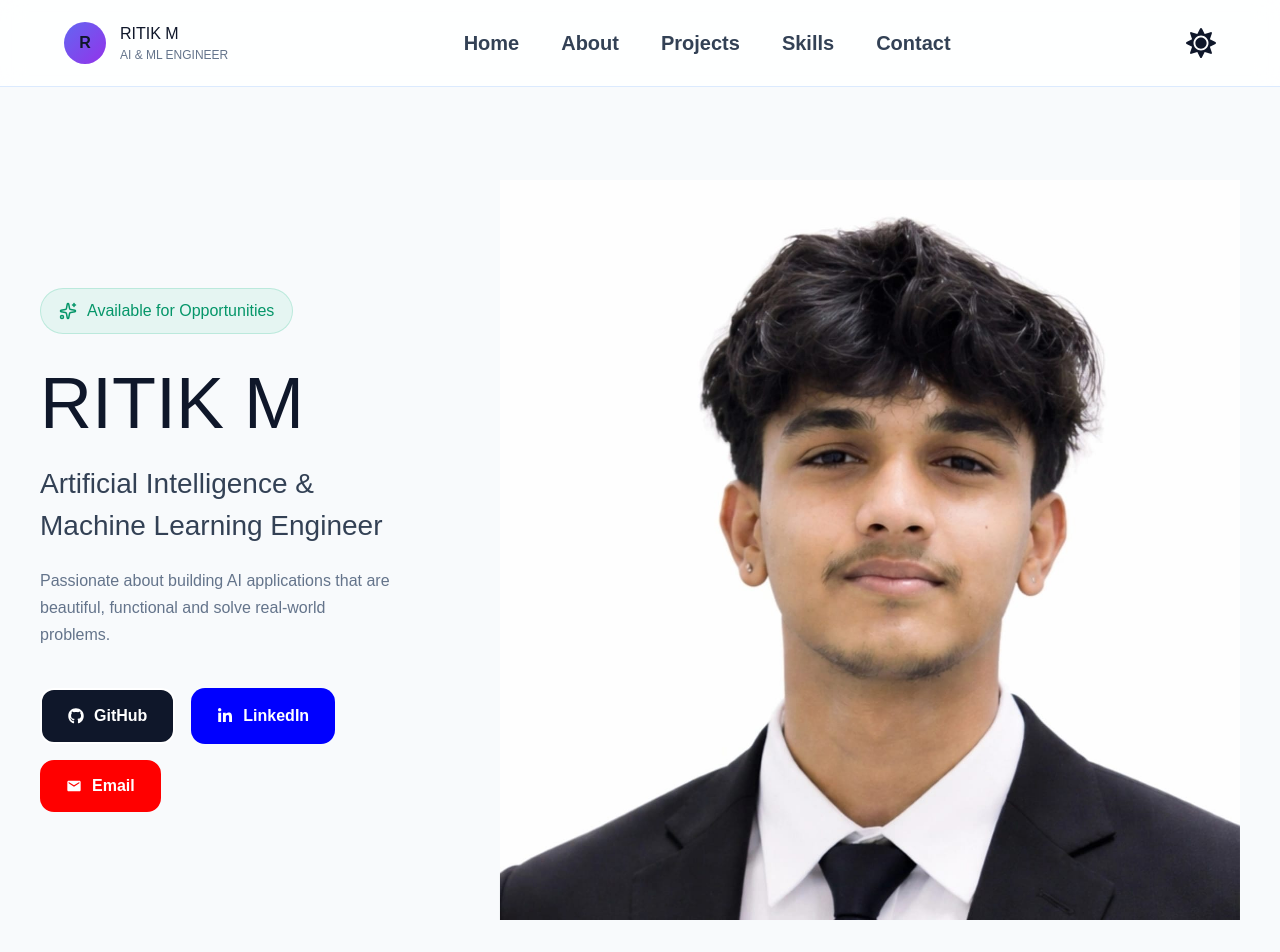
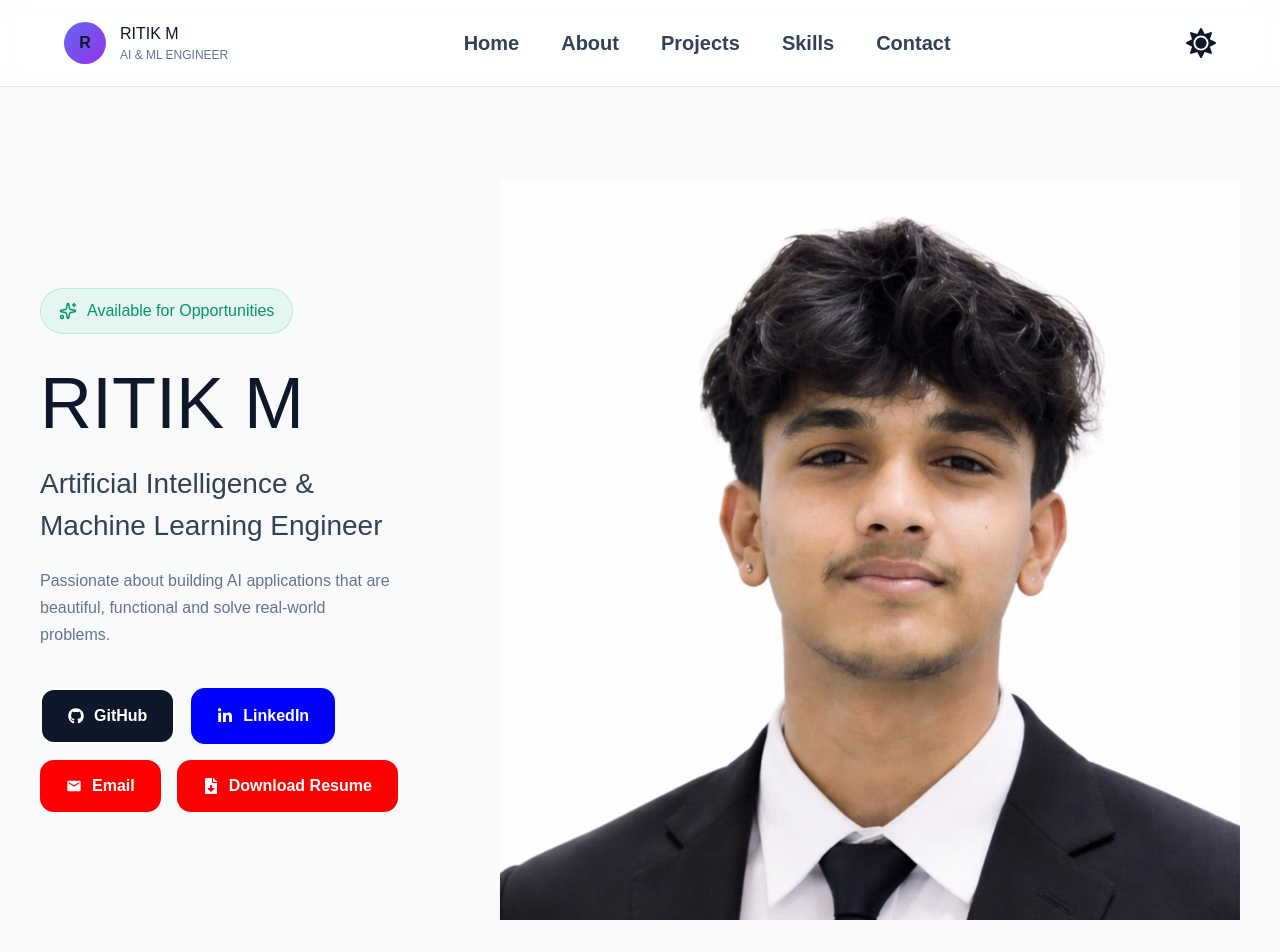
Before and after one commit to RitikM-AiDev/Ritik_aidev, a React (Vite) app in the folder Aizon/: page / in a window 1280 px wide. Shown: the top 952 px of the page. Built offline with nearby package versions, Linux system fonts and the light colour scheme.

Commit message:
resume download added option

```diff
--- a/Aizon/src/App.jsx
+++ b/Aizon/src/App.jsx
@@ -1,4 +1,4 @@
-import { FaGithub, FaLinkedinIn } from "react-icons/fa";
+import { FaGithub, FaLinkedinIn, FaFileDownload } from "react-icons/fa";
 import { MdEmail } from "react-icons/md";
 import ritik_photo from './assets/ritik_photo.jpeg';
 import Popup from './Popup.jsx';
@@ -278,6 +278,16 @@ and a backend powered by Agentic AI for intelligent analysis and report generati
               <MdEmail />
               Email
             </a>
+             <a
+              href="resume-3rd-onload.pdf"
+              target="_blank"
+              download="resume-3rd-onload.pdf"
+              rel="noreferrer"
+              className="secondary-btn-mail"
+            >
+              <FaFileDownload />
+              Download Resume
+            </a>
           </div>
           </div>
               <div className="relative w-80 h-80 perspective-1000">
@@ -288,8 +298,6 @@ and a backend powered by Agentic AI for intelligent analysis and report generati
   <div className="relative w-full h-full transform-gpu hover:scale-105 transition-transform duration-500 ease-out"
        style={{ transformStyle: 'preserve-3d' }}>
     {/* Shadow layers for depth */}
-    {/* <div className="absolute inset-0 rounded-full bg-gradient-to-br from-blue-600/20 to-purple-600/20 blur-md translate-y-2 translate-x-2"></div> */}
-    {/* <div className="absolute inset-0 rounded-full bg-gradient-to-br from-purple-600/30 to-pink-600/30 blur-lg translate-y-3 translate-x-3"></div> */}
 
     {/* Main image with 3D border */}
     <div className="relative w-full h-full rounded-full p-[2px] bg-gradient-to-br from-blue-400 via-purple-500 to-pink-600 shadow-[0_15px_40px_rgba(139,92,246,0.5)]"
```
Also changed, not shown: 2 other files (tests, documents, lock files or other folders).
